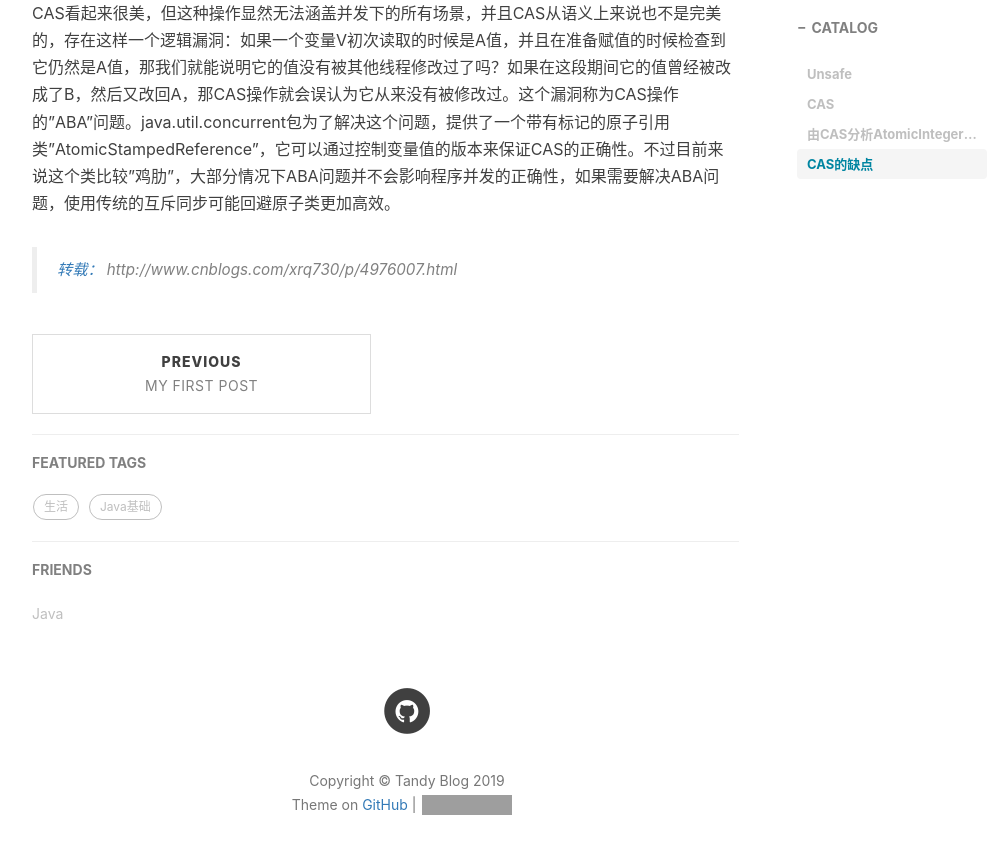
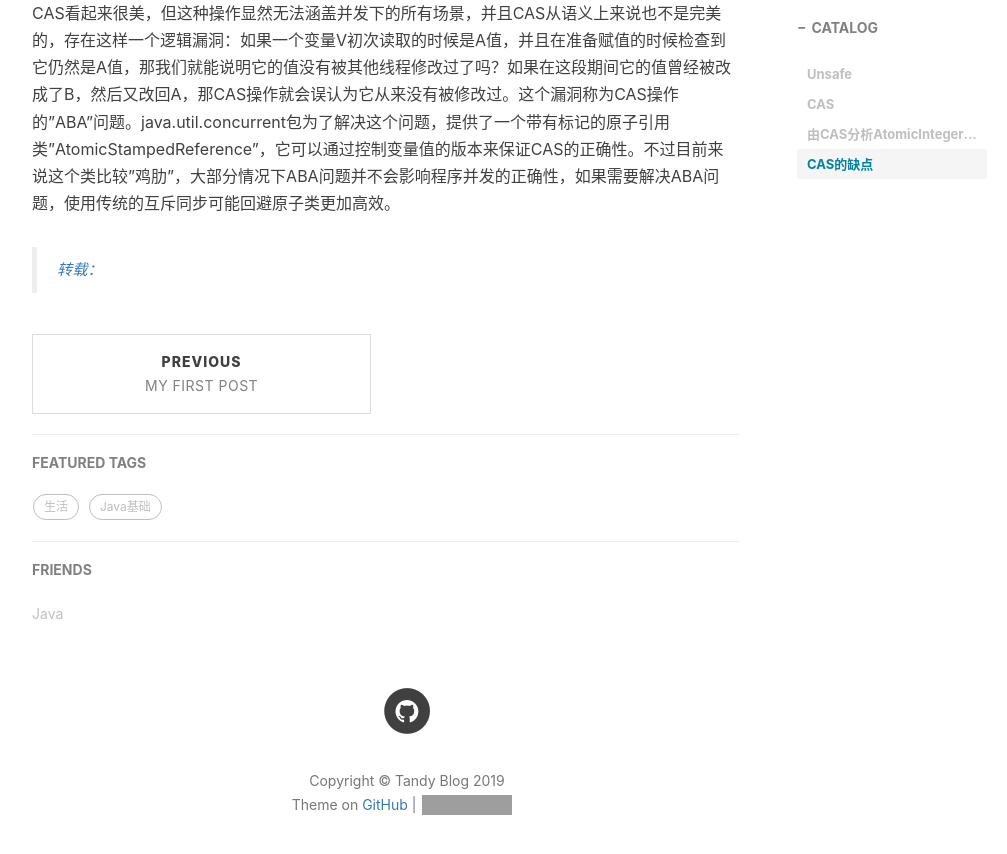
Before and after one commit to tanzhouwen/tanzhouwen.github.io, a Jekyll site: the page built from _posts/2015-11-20-Unsafe与CAS.md, in a window 1280 px wide and 900 px high, scrolled down 4319 px. Shown: the top 854 px of the window, without its empty margins (233-1240 px from the left). Built offline with Jekyll 4.4.1, drawn with Linux system fonts in a browser that asks for light colours; nearby versions of some CDN libraries; comment, search, counter and statistics services are not loaded; part of the change alters nothing that is shown; grey boxes are pictures that could not be loaded.

Commit message:
Update 2015-11-20-Unsafe与CAS.md

```diff
--- a/_posts/2015-11-20-Unsafe与CAS.md
+++ b/_posts/2015-11-20-Unsafe与CAS.md
@@ -120,4 +120,4 @@ java.util.concurrent.atomic包下的原子操作类都是基于CAS实现的，
 
 CAS看起来很美，但这种操作显然无法涵盖并发下的所有场景，并且CAS从语义上来说也不是完美的，存在这样一个逻辑漏洞：如果一个变量V初次读取的时候是A值，并且在准备赋值的时候检查到它仍然是A值，那我们就能说明它的值没有被其他线程修改过了吗？如果在这段期间它的值曾经被改成了B，然后又改回A，那CAS操作就会误认为它从来没有被修改过。这个漏洞称为CAS操作的"ABA"问题。java.util.concurrent包为了解决这个问题，提供了一个带有标记的原子引用类"AtomicStampedReference"，它可以通过控制变量值的版本来保证CAS的正确性。不过目前来说这个类比较"鸡肋"，大部分情况下ABA问题并不会影响程序并发的正确性，如果需要解决ABA问题，使用传统的互斥同步可能回避原子类更加高效。
 
->[转载：](http://www.cnblogs.com/xrq730/p/4976007.html) http://www.cnblogs.com/xrq730/p/4976007.html
+>[转载：](http://www.cnblogs.com/xrq730/p/4976007.html)
```
